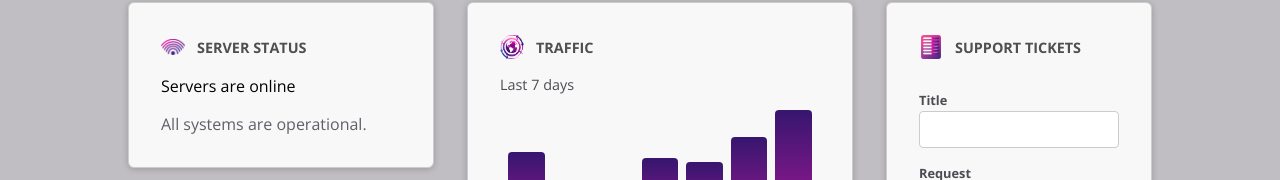
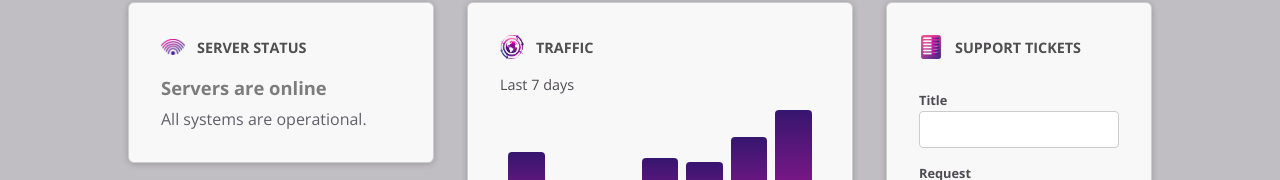
Before and after one commit to garrettpyke/ng-components-deepdive, an Angular app: page / in a window 1280 px wide. Shown: the part 182-362 px from the top of the page. Built offline with nearby package versions, Linux system fonts and the light colour scheme.

Commit message:
Version 1 of dynamic class binding

```diff
--- a/src/app/dashboard/server-status/server-status.component.html
+++ b/src/app/dashboard/server-status/server-status.component.html
@@ -1,3 +1,4 @@
+<div [class.status]="currentStatus === 'online'">
   @if (currentStatus === 'online') {
   <p>Servers are online</p>
   <p>All systems are operational.</p>
@@ -8,3 +9,4 @@
   <p>Server status is unknown</p>
   <p>Fetching server status failed.</p>
   }
+</div>
```
Lines whose indentation alone changed are shown as unchanged.
